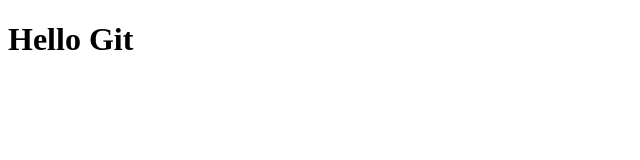
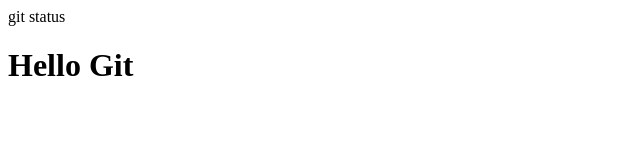
Before and after one commit to Richasinhaaa/git-and-github, a plain HTML site: page index.html in a window 1280 px wide. Shown: the whole page, without its empty margins (0-640 px from the left). Drawn offline with Linux system fonts and the light colour scheme.

Commit message:
Updated index.html and README.md for Experiment-2

```diff
--- a/index.html
+++ b/index.html
@@ -5,7 +5,8 @@
     <meta name="viewport" content="width=device-width, initial-scale=1.0">
     <title>Document</title>
 </head>
-<body>
+<body>git status
+
     <h1>Hello Git</h1>
 </body>
 </html>
```
Also changed, not shown: 1 other file.
